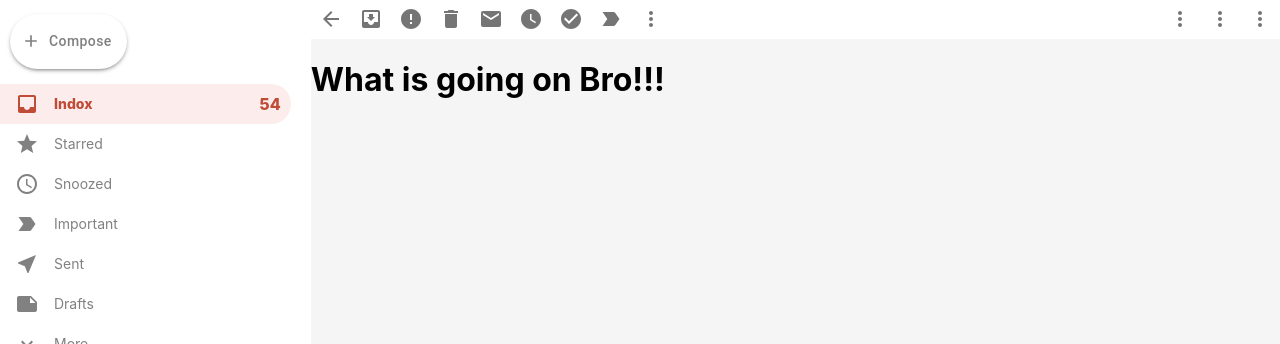
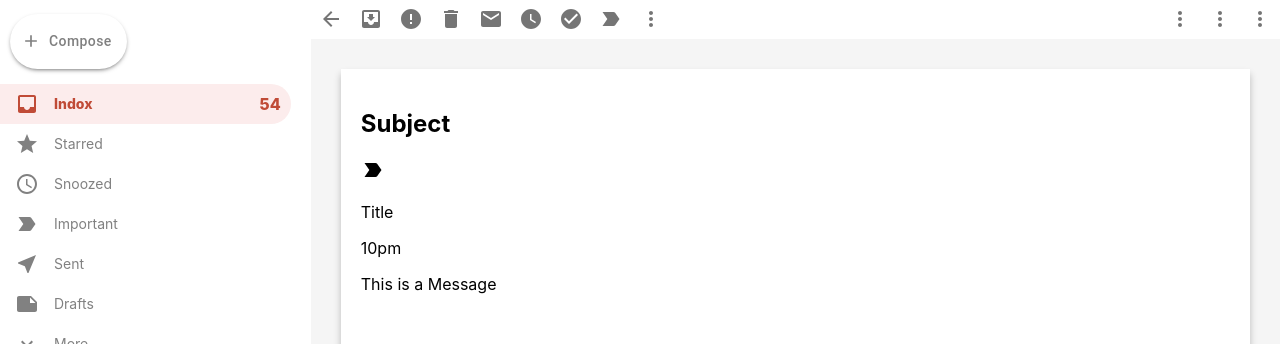
Before and after one commit to boarnerges/Gmail-clone, a React (Create React App) app: page /mail in a window 1280 px wide. Shown: the part 302-646 px from the top of the page. Built offline with nearby package versions, Linux system fonts and the light colour scheme.

Commit message:
Mail js body and some CSS inside it

```diff
--- a/src/Mail.css
+++ b/src/Mail.css
@@ -8,3 +8,17 @@
     justify-content: space-between;
     background-color: white;
 }
+
+.mail__toolsLeft {
+    display: flex;
+}
+
+.mail__body {
+    display: flex;
+    flex-direction: column;
+    margin: 30px;
+    background-color: white;
+    padding: 20px;
+    height: 100vh;
+    box-shadow: 0px 5px 7px 0px rgba(0, 0, 0, 0.24);
+}
--- a/src/Mail.js
+++ b/src/Mail.js
@@ -64,7 +64,18 @@
           </IconButton>
         </div>
         </div>
-       <h1>What is going on Bro!!!</h1>
+       <div className='mail__body'>
+        <div className='mail__bodyHeader'>
+          <h2>Subject</h2>
+          <LabelImportant className='mail__important' />
+          <p>Title</p>
+          <p>10pm</p>
+        </div>
+
+        <div className='mail__message'>
+          This is a Message
+        </div>
+       </div>
     </div>
   );
 }
```
